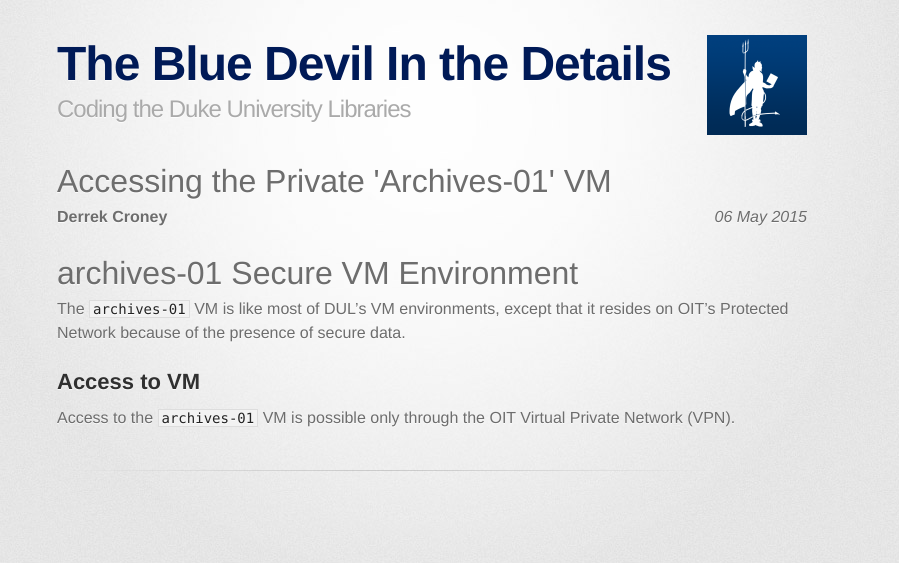
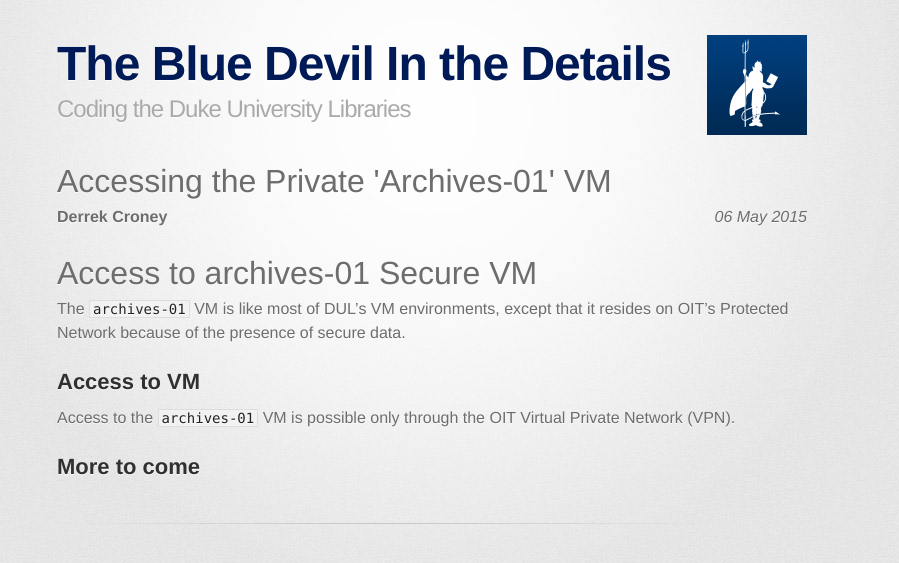
Before and after one commit to duke-libraries/duke-libraries.github.io, a Jekyll site: the page built from _posts/2015-05-06-about-archives-01.md, in a window 1280 px wide. Shown: the top 563 px of the page, without its empty margins (208-1107 px from the left). Built offline with Jekyll 4.4.1, drawn with Linux system fonts in a browser that asks for light colours; some web fonts are replaced; comment, search, counter and statistics services are not loaded.

Commit message:
wordsmith-ing

```diff
--- a/_posts/2015-05-06-about-archives-01.md
+++ b/_posts/2015-05-06-about-archives-01.md
@@ -5,10 +5,12 @@
 tags: vm oit archives
 category: vm
 ---
-# archives-01 Secure VM Environment
+# Access to archives-01 Secure VM
 
 The `archives-01` VM is like most of DUL's VM environments, except that it resides on OIT's Protected Network
 because of the presence of secure data.
 
 ## Access to VM
 Access to the `archives-01` VM is possible only through the OIT Virtual Private Network (VPN).
+
+## More to come
```
